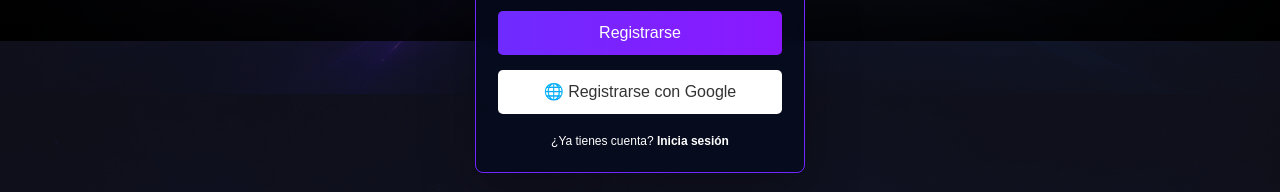
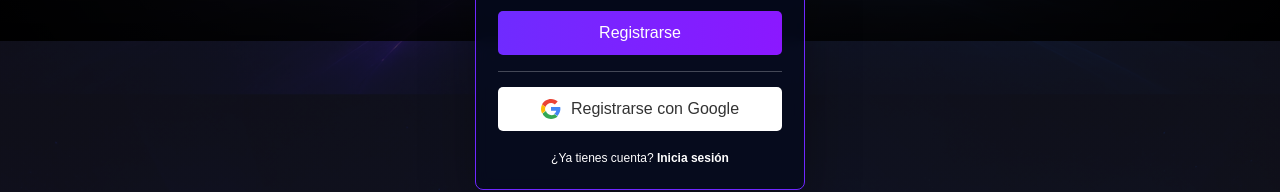
Before and after one commit to yhojan-yauli/StreamGo, an Angular app in the folder StreamGo-frontend/: page /register in a window 1280 px wide. Shown: the part 759-951 px from the top of the page. Built offline with nearby package versions, Linux system fonts and the light colour scheme.

Commit message:
Add error message display to registration form

```diff
--- a/StreamGo-frontend/src/app/pages-public/register/register.html
+++ b/StreamGo-frontend/src/app/pages-public/register/register.html
@@ -4,6 +4,9 @@
   <img src="/logo.png" class="logo-auth" alt="StreamGO">
 
   <section class="auth-box">
+    <div *ngIf="mensajeError" style="color: #721c24; background-color: #f8d7da; border: 1px solid #f5c6cb; padding: 12px; margin-bottom: 20px; border-radius: 6px; font-size: 0.9rem; text-align: center;">
+  {{ mensajeError }}
+</div>
     <h1>Crear Cuenta</h1>
 
     <form (ngSubmit)="register()">
@@ -19,7 +22,18 @@
       <button class="btn-morado" type="submit">Registrarse</button>
     </form>
 
-    <button class="btn-google" type="button">🌐 Registrarse con Google</button>
+    <div class="oauth-container" style="width: 100%;">
+      <hr style="margin-bottom: 15px;">
+      <button class="btn-google" type="button" (click)="registerConGoogle()" style="display: flex; align-items: center; justify-content: center; gap: 10px; width: 100%;">
+        <svg xmlns="http://www.w3.org/2000/svg" viewBox="0 0 48 48" width="20px" height="20px">
+          <path fill="#EA4335" d="M24 9.5c3.54 0 6.71 1.22 9.21 3.6l6.85-6.85C35.9 2.38 30.47 0 24 0 14.62 0 6.51 5.38 2.56 13.22l7.98 6.19C12.43 13.72 17.74 9.5 24 9.5z"/>
+          <path fill="#4285F4" d="M46.5 24c0-1.61-.15-3.16-.42-4.69H24v8.87h12.66c-.54 2.91-2.18 5.38-4.64 7.04l7.22 5.59C43.46 36.29 46.5 30.63 46.5 24z"/>
+          <path fill="#FBBC05" d="M10.54 28.59c-.48-1.45-.76-2.99-.76-4.59s.27-3.14.76-4.59l-7.98-6.19C.92 16.46 0 20.12 0 24c0 3.88.92 7.54 2.56 10.78l7.98-6.19z"/>
+          <path fill="#34A853" d="M24 48c6.48 0 11.93-2.13 15.89-5.81l-7.22-5.59c-2.01 1.35-4.58 2.15-7.33 2.15-6.26 0-11.57-4.22-13.46-9.91l-7.98 6.19C6.51 42.62 14.62 48 24 48z"/>
+        </svg>
+        Registrarse con Google
+      </button>
+    </div>
 
     <p class="auth-link">
       ¿Ya tienes cuenta?
```
